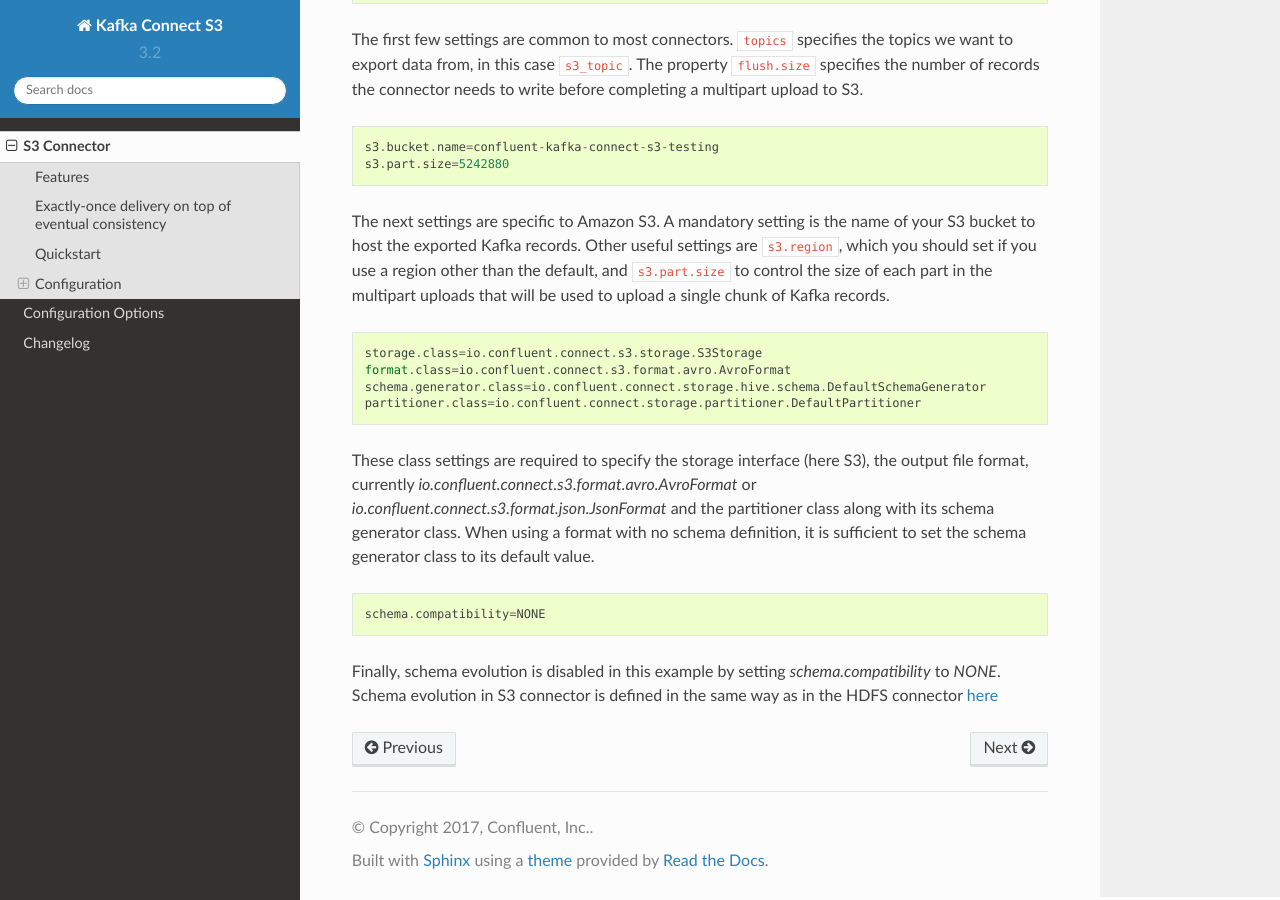
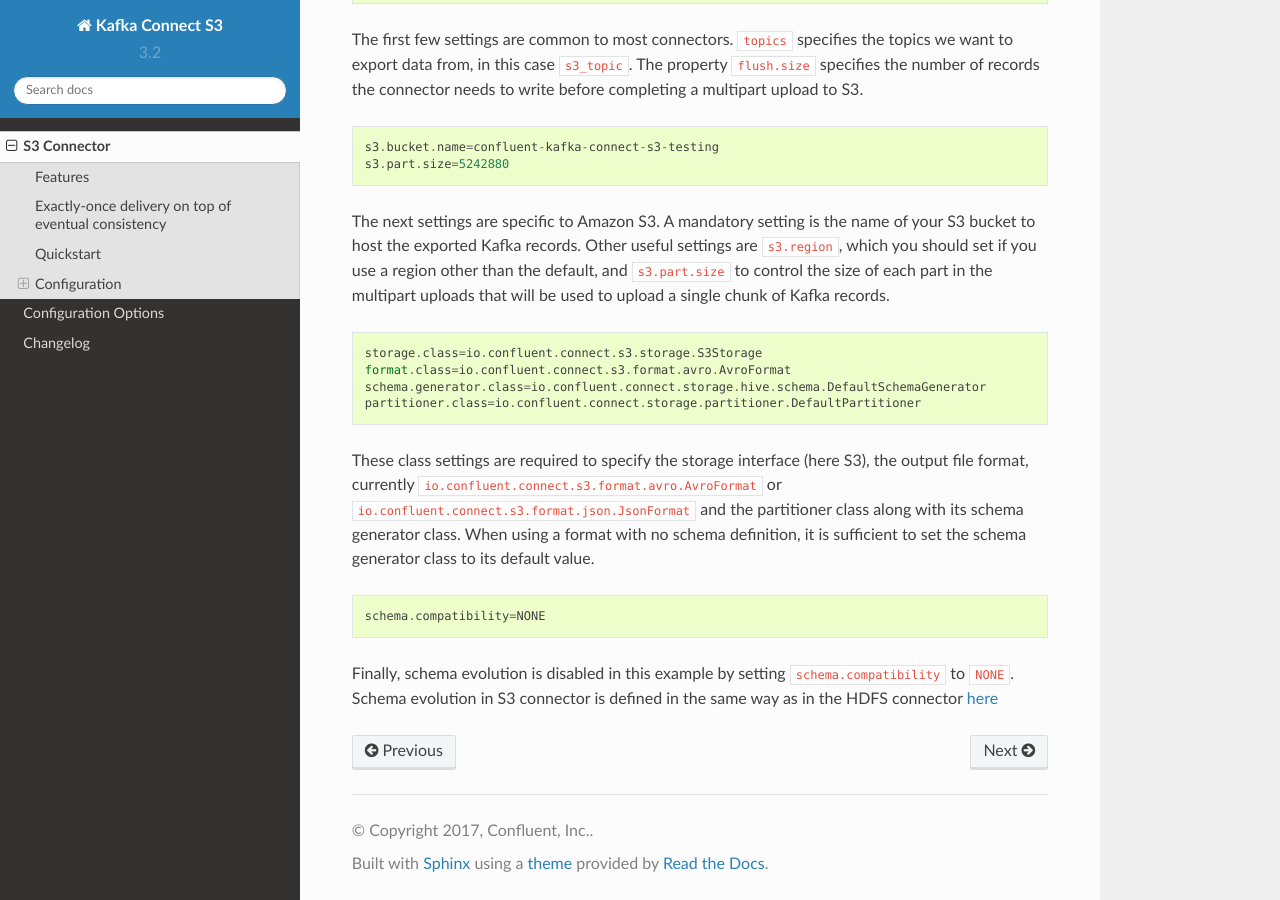
Before and after one commit to confluentinc/kafka-connect-storage-cloud, a Sphinx documentation site: the page built from kafka-connect-s3/docs/s3_connector.rst, in a window 1280 px wide and 900 px high, scrolled down 3658 px. Built offline with Sphinx 7.4.7 and the Read the Docs theme 2.0.0, drawn with Linux system fonts in a browser that asks for light colours.

Commit message:
Fix single quotes.

```diff
--- a/kafka-connect-s3/docs/s3_connector.rst
+++ b/kafka-connect-s3/docs/s3_connector.rst
@@ -164,12 +164,12 @@
   partitioner.class=io.confluent.connect.storage.partitioner.DefaultPartitioner
 
 These class settings are required to specify the storage interface (here S3), the output file format, currently
-`io.confluent.connect.s3.format.avro.AvroFormat` or `io.confluent.connect.s3.format.json.JsonFormat` and the partitioner
+``io.confluent.connect.s3.format.avro.AvroFormat`` or ``io.confluent.connect.s3.format.json.JsonFormat`` and the partitioner
 class along with its schema generator class. When using a format with no schema definition, it is sufficient to set the
 schema generator class to its default value. ::
 
   schema.compatibility=NONE
 
-Finally, schema evolution is disabled in this example by setting `schema.compatibility` to `NONE`. Schema evolution in
+Finally, schema evolution is disabled in this example by setting ``schema.compatibility`` to ``NONE``. Schema evolution in
 S3 connector is defined in the same way as in the HDFS connector
 `here <../../../connect-hdfs/docs/hdfs_connector.html#schema-evolution>`_
```
